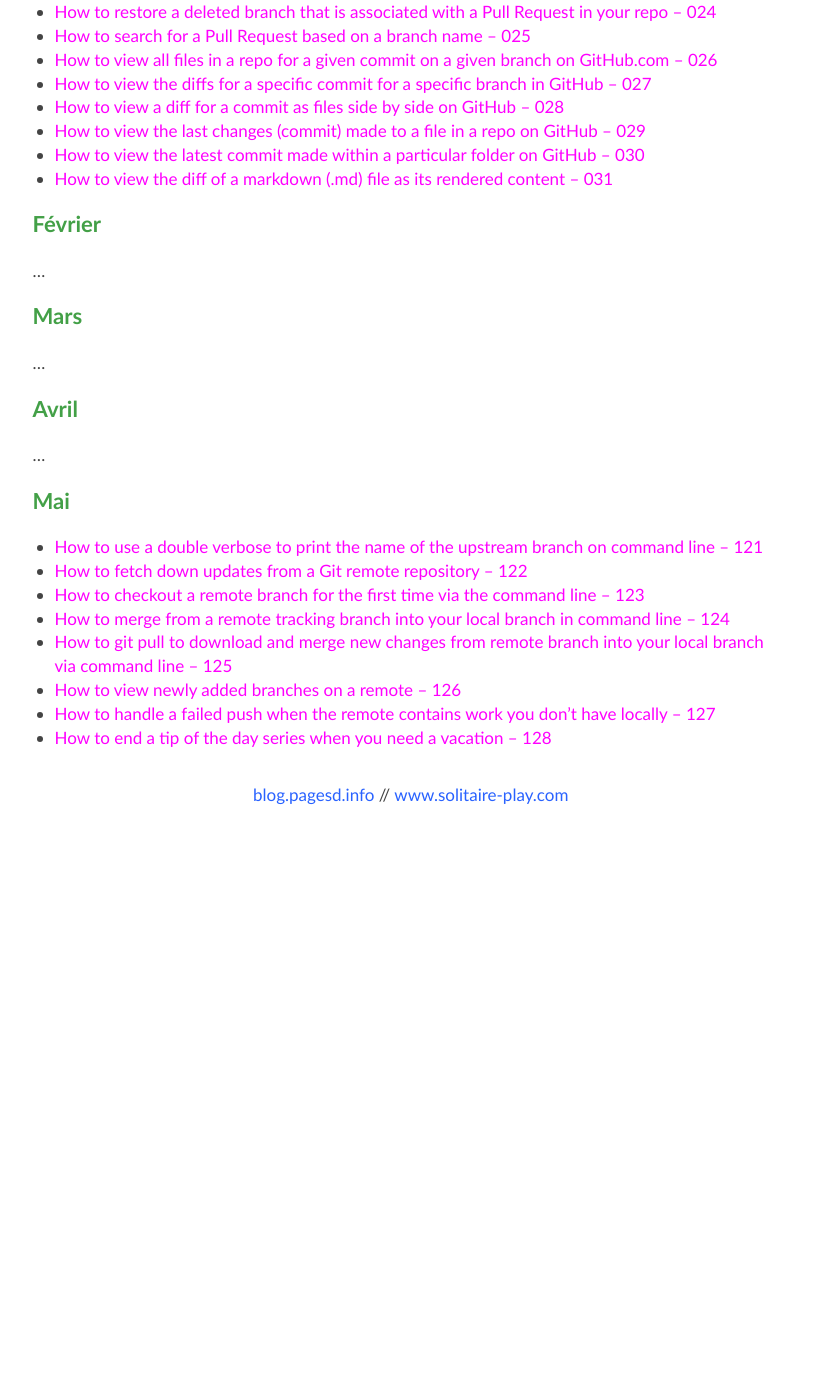
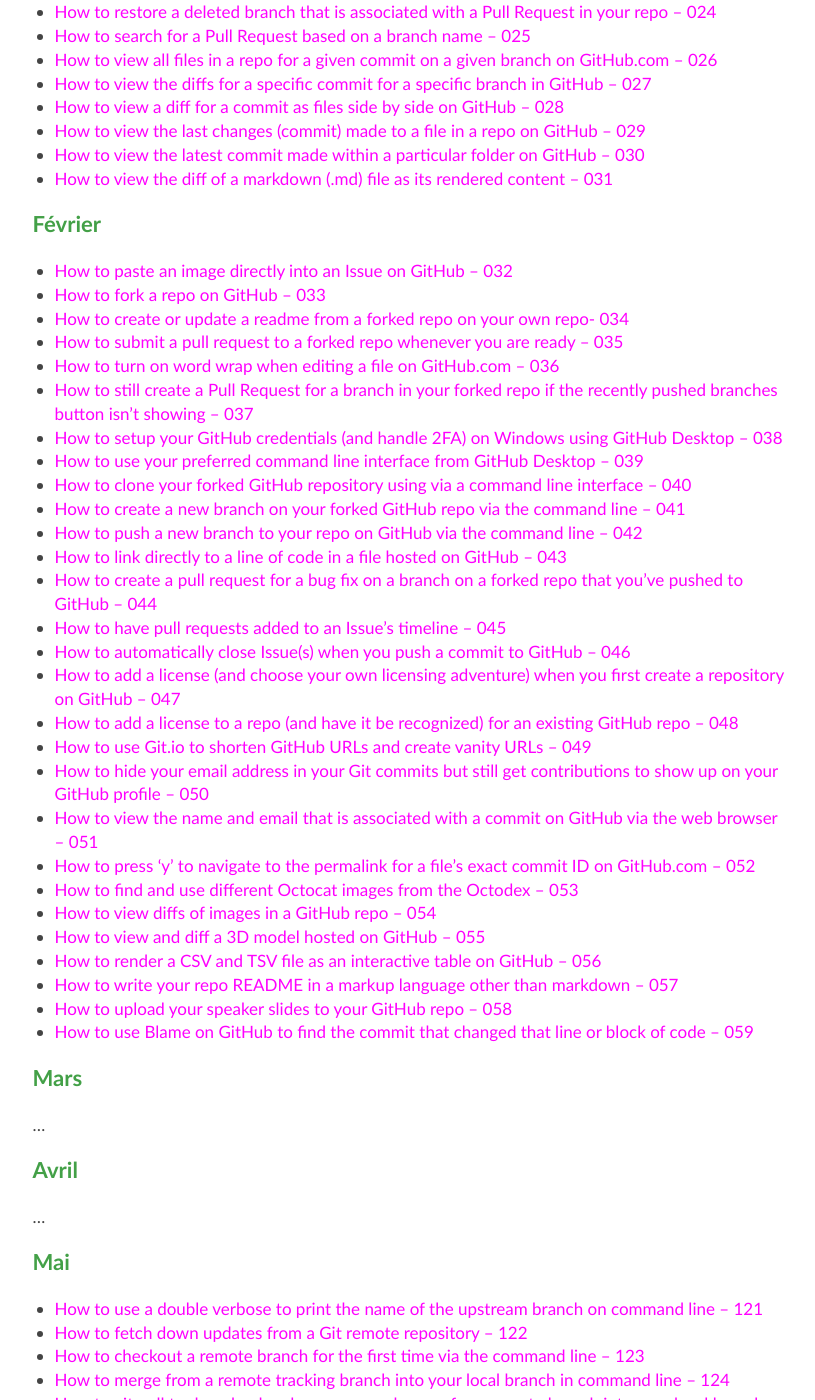
Before and after one commit to michelc/blog2, a Jekyll site: the page built from git-hub-tips.md, in a window 1280 px wide and 1400 px high, scrolled down 880 px. Shown: the whole window, without its empty margins (10-825 px from the left). Built offline with Jekyll 4.4.1, drawn with Linux system fonts in a browser that asks for light colours; before the commit the page ends 1730 px from its top, so only the background shows below that.

Commit message:
Màj page des GitHub tips.

```diff
--- a/git-hub-tips.md
+++ b/git-hub-tips.md
@@ -78,7 +78,61 @@
 
 ### Février
 
-...
+* [How to paste an image directly into an Issue on GitHub – 032](https://saraford.net/2017/02/01/how-to-paste-an-image-directly-into-an-issue-on-github-032/)
+
+* [How to fork a repo on GitHub – 033](https://saraford.net/2017/02/02/how-to-fork-a-repo-on-github-033/)
+
+* [How to create or update a readme from a forked repo on your own repo- 034](https://saraford.net/2017/02/03/how-to-create-or-update-a-readme-from-a-forked-repo-on-your-own-repo-034/)
+
+* [How to submit a pull request to a forked repo whenever you are ready – 035](https://saraford.net/2017/02/04/how-to-submit-a-pull-request-to-a-forked-repo-whenever-you-are-ready-035/)
+
+* [How to turn on word wrap when editing a file on GitHub.com – 036](https://saraford.net/2017/02/05/how-to-turn-on-word-wrap-when-editing-a-file-on-github-com-036/)
+
+* [How to still create a Pull Request for a branch in your forked repo if the recently pushed branches button isn’t showing – 037](https://saraford.net/2017/02/06/how-to-still-create-a-pull-request-for-a-branch-in-your-forked-repo-if-the-recently-pushed-branches-button-isnt-showing-037/)
+
+* [How to setup your GitHub credentials (and handle 2FA) on Windows using GitHub Desktop – 038](https://saraford.net/2017/02/07/how-to-setup-your-github-credentials-and-handle-2fa-on-windows-using-github-desktop-038/)
+
+* [How to use your preferred command line interface from GitHub Desktop – 039](https://saraford.net/2017/02/08/how-to-use-your-preferred-command-line-interface-from-github-desktop-039/)
+
+* [How to clone your forked GitHub repository using via a command line interface – 040](https://saraford.net/2017/02/09/how-to-clone-your-forked-github-repository-using-via-a-command-line-interface-040/)
+
+* [How to create a new branch on your forked GitHub repo via the command line – 041](https://saraford.net/2017/02/10/how-to-create-a-new-branch-on-your-forked-github-repo-via-the-command-line-041/)
+
+* [How to push a new branch to your repo on GitHub via the command line – 042](https://saraford.net/2017/02/11/how-to-push-a-new-branch-to-your-repo-on-github-via-the-command-line-042/)
+
+* [How to link directly to a line of code in a file hosted on GitHub – 043](https://saraford.net/2017/02/12/how-to-link-directly-to-a-line-of-code-in-a-file-hosted-on-github-043/)
+
+* [How to create a pull request for a bug fix on a branch on a forked repo that you’ve pushed to GitHub – 044](https://saraford.net/2017/02/13/how-to-create-a-pull-request-for-a-bug-fix-on-a-branch-on-a-forked-repo-that-youve-pushed-to-github-044/)
+
+* [How to have pull requests added to an Issue’s timeline – 045](https://saraford.net/2017/02/14/how-to-have-pull-requests-added-to-an-issues-timeline-045/)
+
+* [How to automatically close Issue(s) when you push a commit to GitHub – 046](https://saraford.net/2017/02/15/how-to-automatically-close-issues-when-you-push-a-commit-to-github-046/)
+
+* [How to add a license (and choose your own licensing adventure) when you first create a repository on GitHub – 047](https://saraford.net/2017/02/16/how-to-add-a-license-and-choose-your-own-licensing-adventure-when-you-first-create-a-repository-on-github-047/)
+
+* [How to add a license to a repo (and have it be recognized) for an existing GitHub repo – 048](https://saraford.net/2017/02/17/how-to-add-a-license-to-a-repo-and-have-it-be-recognized-for-an-existing-github-repo-048/)
+
+* [How to use Git.io to shorten GitHub URLs and create vanity URLs – 049](https://saraford.net/2017/02/18/how-to-use-git-io-to-shorten-github-urls-and-create-vanity-urls-049/)
+
+* [How to hide your email address in your Git commits but still get contributions to show up on your GitHub profile – 050](https://saraford.net/2017/02/19/how-to-hide-your-email-address-in-your-git-commits-but-still-get-contributions-to-show-up-on-your-github-profile-050/)
+
+* [How to view the name and email that is associated with a commit on GitHub via the web browser – 051](https://saraford.net/2017/02/20/how-to-view-the-name-and-email-that-is-associated-with-a-commit-on-github-via-the-web-browser-051/)
+
+* [How to press ‘y’ to navigate to the permalink for a file’s exact commit ID on GitHub.com – 052](https://saraford.net/2017/02/21/how-to-press-y-to-navigate-to-the-permalink-for-a-files-exact-commit-id-on-github-com-052/)
+
+* [How to find and use different Octocat images from the Octodex – 053](https://saraford.net/2017/02/22/how-to-find-and-use-different-octocat-images-from-the-octodex-053/)
+
+* [How to view diffs of images in a GitHub repo – 054](https://saraford.net/2017/02/23/how-to-view-diffs-of-images-in-a-github-repo-053/)
+
+* [How to view and diff a 3D model hosted on GitHub – 055](https://saraford.net/2017/02/24/how-to-view-and-diff-a-3d-model-hosted-on-github-055/)
+
+* [How to render a CSV and TSV file as an interactive table on GitHub – 056](https://saraford.net/2017/02/25/how-to-render-a-csv-and-tsv-file-as-an-interactive-table-on-github-056/)
+
+* [How to write your repo README in a markup language other than markdown – 057](https://saraford.net/2017/02/26/how-to-write-your-repo-readme-in-a-markup-language-other-than-markdown-057/)
+
+* [How to upload your speaker slides to your GitHub repo – 058](https://saraford.net/2017/02/27/how-to-upload-your-speaker-slides-to-your-github-repo-058/)
+
+* [How to use Blame on GitHub to find the commit that changed that line or block of code – 059](https://saraford.net/2017/02/28/how-to-use-blame-on-github-to-find-the-commit-that-changed-that-line-or-block-of-code-059/)
 
 ### Mars
 
```
